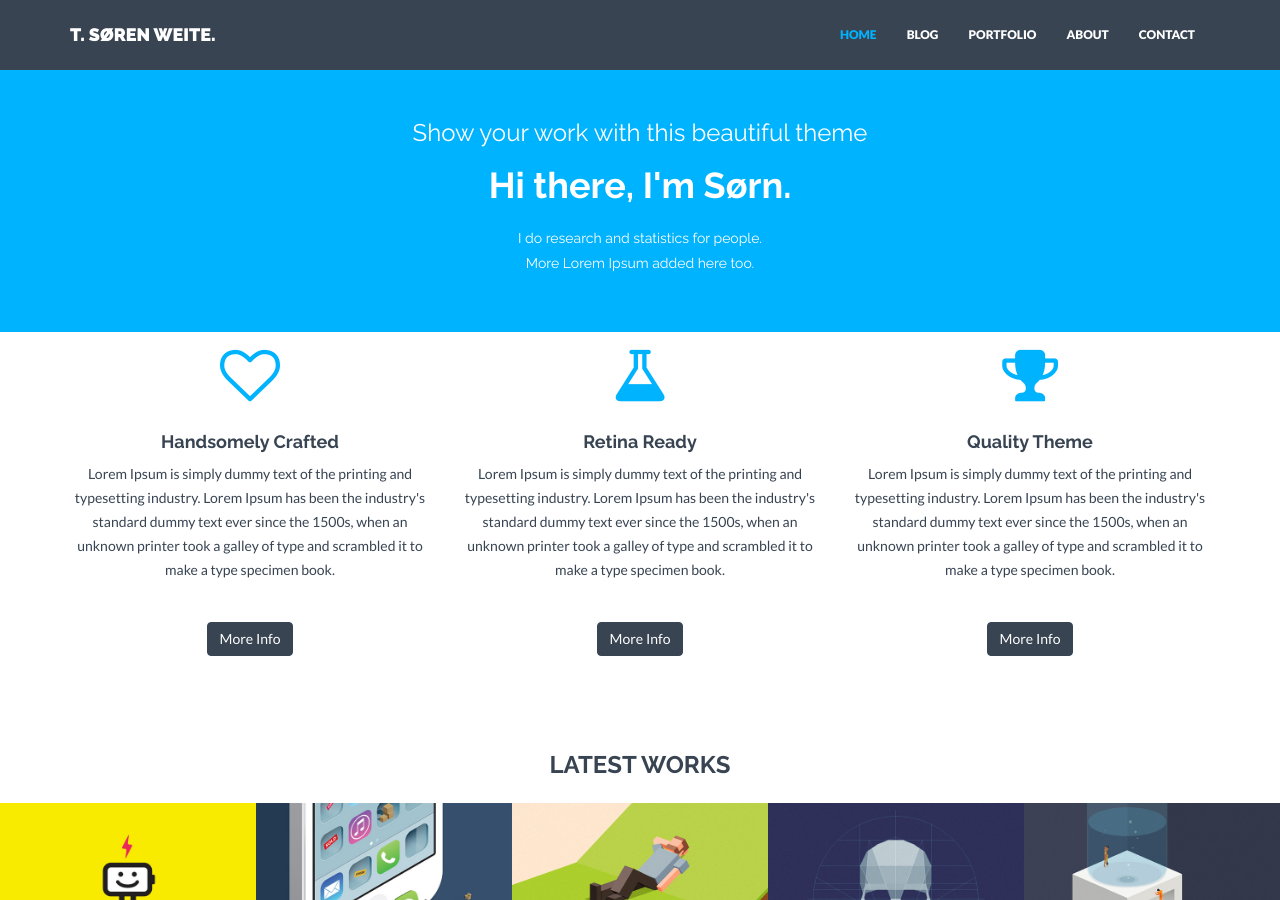
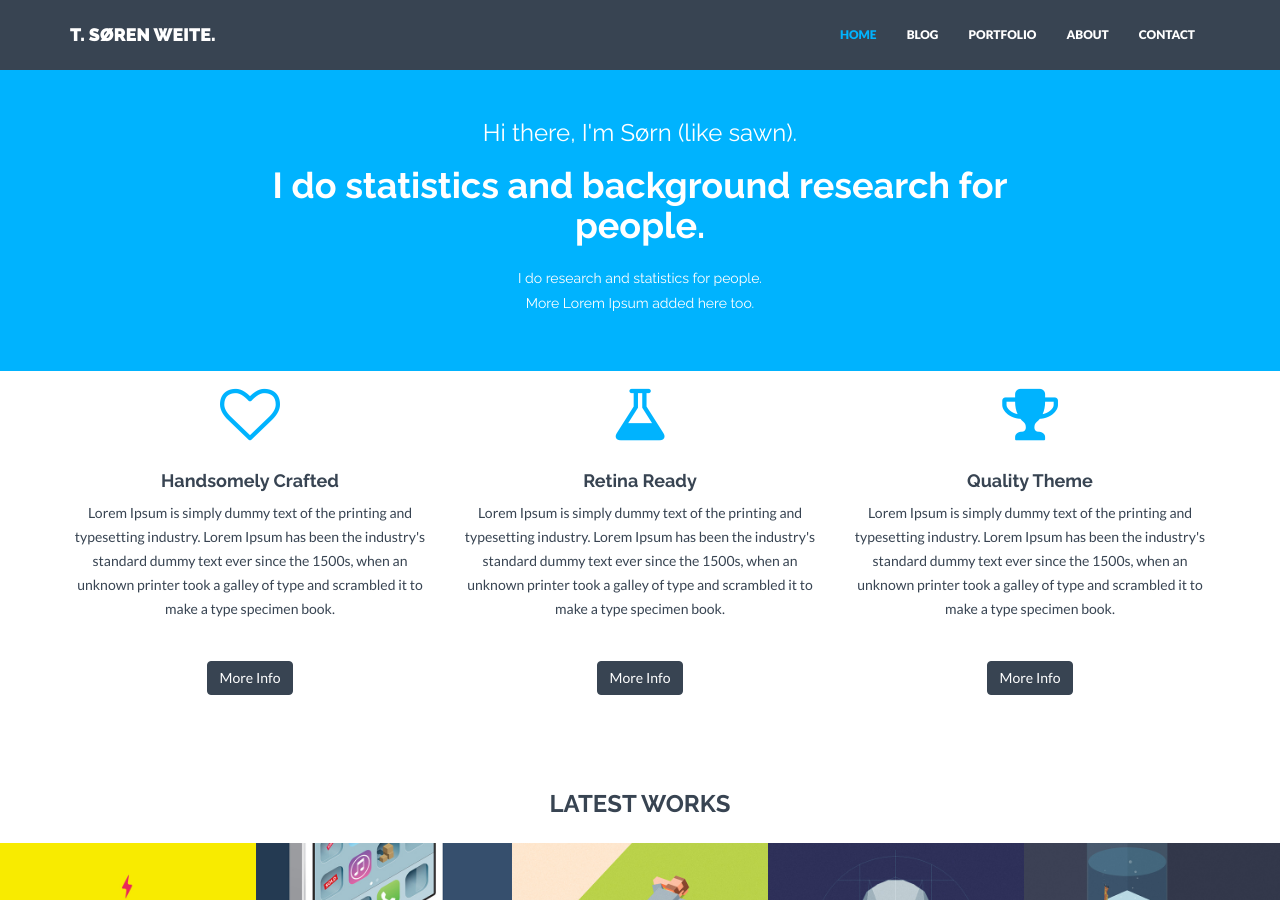
Before and after one commit to sorenweite/sorenweite.github.io, a Jekyll site: the page built from index.html, in a window 1280 px wide and 900 px high. Built offline with Jekyll 4.4.1, drawn with Linux system fonts in a browser that asks for light colours; nearby versions of some CDN libraries.

Commit message:
header
summary update

```diff
--- a/_includes/header.html
+++ b/_includes/header.html
@@ -2,8 +2,8 @@
     <div class="container">
         <div class="row">
             <div class="col-lg-8 col-lg-offset-2">
-                <h3>Show your work with this beautiful theme</h3>
-                <h1>Hi there, I'm Sørn.</h1>
+                <h3>Hi there, I'm Sørn (like sawn).</h3>
+                <h1>I do statistics and background research for people.</h1>
                 <h5>I do research and statistics for people.</h5>
                 <h5>More Lorem Ipsum added here too.</h5>
             </div>
```
